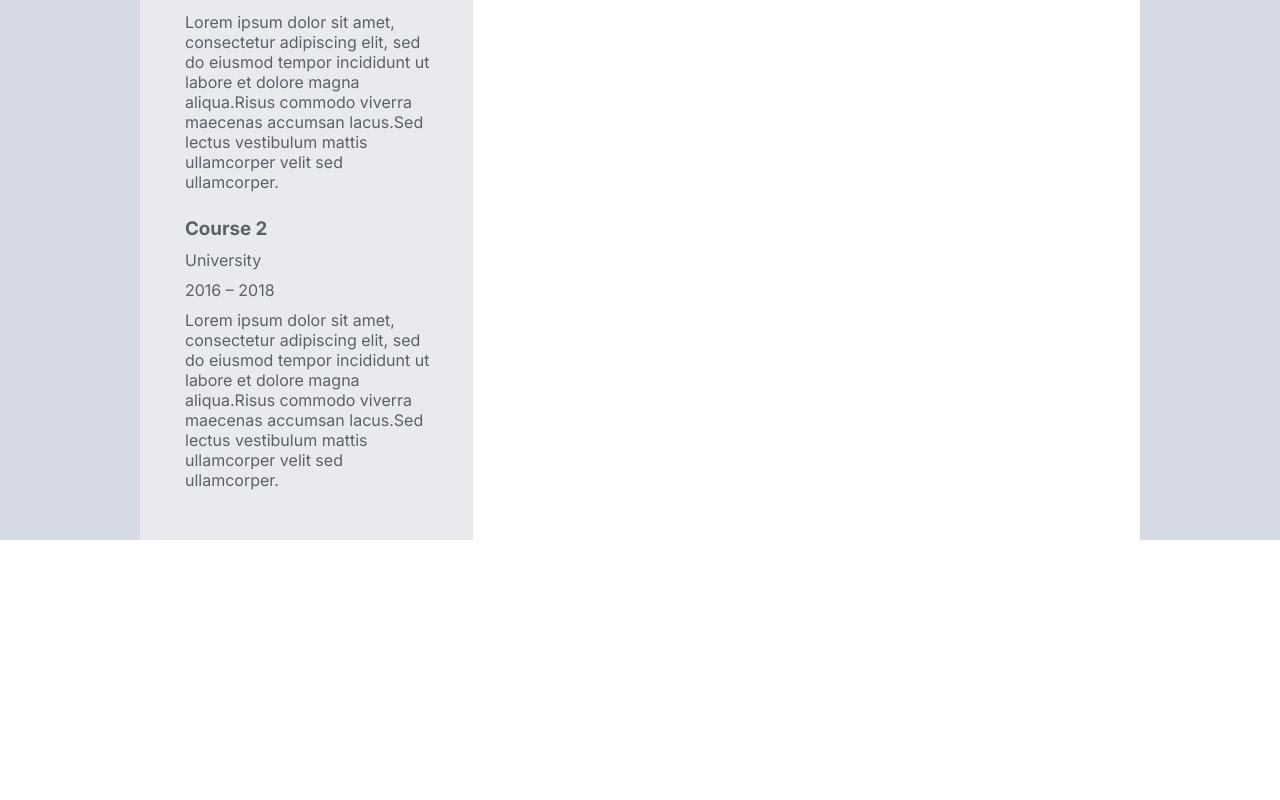
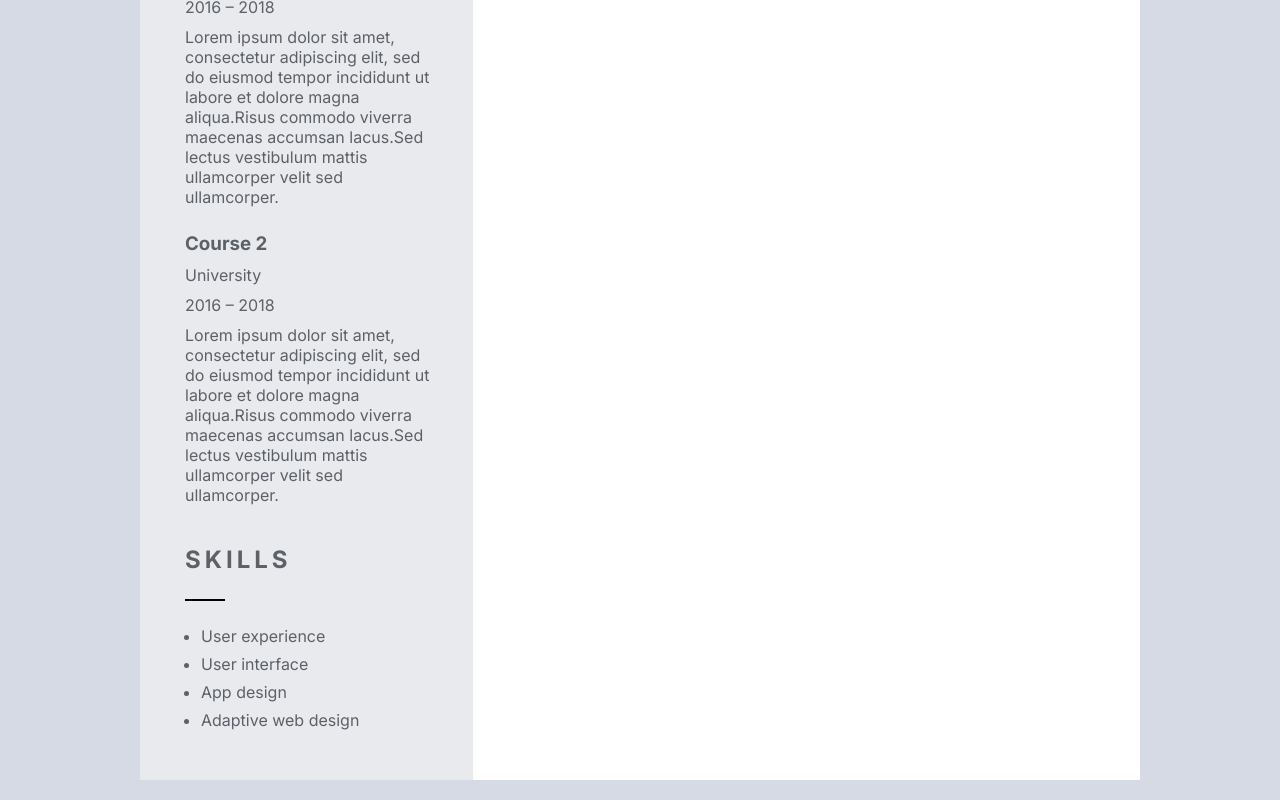
Before and after one commit to McStanley/cv-generator, a React (Create React App) app: page / in a window 1280 px wide. Shown: the part 346-1146 px from the top of the page. Before the commit the page ends 886 px from the top, so only its background shows below. Built offline with nearby package versions, Linux system fonts and the light colour scheme; the HTML template or start-up script is replaced by a standard one.

Commit message:
Create Skills component

```diff
--- a/src/components/CV.js
+++ b/src/components/CV.js
@@ -2,6 +2,7 @@ import React, { Component } from 'react';
 import '../styles/CV.css';
 import PersonalInfo from './PersonalInfo';
 import Education from './Education';
+import Skills from './Skills';
 
 class CV extends Component {
   render() {
@@ -10,6 +11,7 @@ class CV extends Component {
         <aside className="CV__aside">
           <PersonalInfo />
           <Education />
+          <Skills />
         </aside>
         <main className="CV__main"></main>
       </div>
--- /dev/null
+++ b/src/components/Skills.js
@@ -0,0 +1,120 @@
+import React, { Component } from 'react';
+import { nanoid } from 'nanoid';
+import '../styles/Skills.css';
+
+class Skills extends Component {
+  constructor() {
+    super();
+    this.state = {
+      skills: [
+        {
+          id: nanoid(),
+          description: 'User experience',
+          editMode: false,
+        },
+        {
+          id: nanoid(),
+          description: 'User interface',
+          editMode: false,
+        },
+        {
+          id: nanoid(),
+          description: 'App design',
+          editMode: false,
+        },
+        {
+          id: nanoid(),
+          description: 'Adaptive web design',
+          editMode: false,
+        },
+      ],
+    };
+  }
+
+  toggleEditMode = (id) => {
+    const newSkills = this.state.skills.map((entry) => {
+      if (entry.id === id) return { ...entry, editMode: !entry.editMode };
+      return entry;
+    });
+
+    this.setState({
+      skills: newSkills,
+    });
+  };
+
+  handleAdd = () => {
+    const newEntry = {
+      id: nanoid(),
+      description: '',
+      editMode: true,
+    };
+
+    this.setState((prevState) => ({
+      skills: [...prevState.skills, newEntry],
+    }));
+  };
+
+  handleRemove = (id) => {
+    const newSkills = this.state.skills.filter((entry) => entry.id !== id);
+    this.setState({ skills: newSkills });
+  };
+
+  handleChange = (id, e) => {
+    const { value } = e.target;
+    const newSkills = this.state.skills.map((entry) => {
+      if (entry.id === id) return { ...entry, description: value };
+      return entry;
+    });
+    this.setState({ skills: newSkills });
+  };
+
+  render() {
+    const skillElements = this.state.skills.map((entry) => {
+      const entryBtns = (
+        <div className="Skills__entryBtns">
+          <button onClick={() => this.toggleEditMode(entry.id)}>Edit</button>
+          <button onClick={() => this.handleRemove(entry.id)}>Remove</button>
+        </div>
+      );
+
+      const form = (
+        <form className="Skills__form">
+          <label htmlFor="description">Skill</label>
+          <input
+            name="description"
+            id="description"
+            type="text"
+            value={entry.description}
+            onChange={(e) => this.handleChange(entry.id, e)}
+          />
+          <button onClick={() => this.toggleEditMode(entry.id)}>Close</button>
+        </form>
+      );
+
+      return (
+        <React.Fragment>
+          <li className="Skills__entry" key={entry.id}>
+            {entry.description}
+            {!entry.editMode && entryBtns}
+          </li>
+          {entry.editMode && form}
+        </React.Fragment>
+      );
+    });
+
+    return (
+      <div className="Skills">
+        <div className="Skills__header">
+          <h2>Skills</h2>
+          <button className="Skills__addBtn" onClick={this.handleAdd}>
+            +
+          </button>
+        </div>
+        <div className="line" />
+        <ul className="Skills__list">{skillElements}</ul>
+      </div>
+    );
+  }
+}
+
+export default Skills;
--- a/src/styles/CV.css
+++ b/src/styles/CV.css
@@ -1,5 +1,5 @@
 .CV {
-  margin-top: 20px;
+  margin: 20px;
   width: 1000px;
   background-color: white;
   display: grid;
@@ -11,7 +11,7 @@
   padding: 40px 40px 50px 45px;
   display: flex;
   flex-direction: column;
-  gap: 25px;
+  gap: 40px;
 }
 
 .CV__main {
--- /dev/null
+++ b/src/styles/Skills.css
@@ -0,0 +1,77 @@
+.Skills {
+  display: flex;
+  flex-direction: column;
+  gap: 25px;
+}
+
+.Skills__header {
+  display: flex;
+  justify-content: space-between;
+  text-transform: uppercase;
+  letter-spacing: 0.25rem;
+}
+
+.Skills__addBtn {
+  display: none;
+  font-size: 1.1rem;
+}
+
+.Skills__header:hover .Skills__addBtn {
+  display: block;
+}
+
+.Skills__list {
+  padding-left: 1rem;
+  display: flex;
+  flex-direction: column;
+  gap: 8px;
+}
+
+.Skills__entry {
+  position: relative;
+}
+
+.Skills__entry:hover {
+  outline: 1px dotted grey;
+}
+
+.Skills__entryBtns {
+  display: none;
+  position: absolute;
+  top: 50%;
+  right: 0;
+  transform: translate(25%, -50%);
+  flex-direction: column;
+  gap: 5px;
+}
+
+.Skills__entry:hover .Skills__entryBtns {
+  display: flex;
+  z-index: 100;
+}
+
+.Skills__entryBtns > button {
+  font-size: 1.1rem;
+}
+
+.Skills__form {
+  width: 350px;
+  padding: 20px;
+  position: fixed;
+  background-color: rgb(199, 199, 199);
+  top: 50%;
+  left: 50%;
+  transform: translate(-50%, -50%);
+  display: flex;
+  flex-direction: column;
+  gap: 5px;
+}
+
+.Skills__form > input {
+  height: 30px;
+  border: none;
+}
+
+.Skills__form > button {
+  margin-top: 20px;
+}
```
